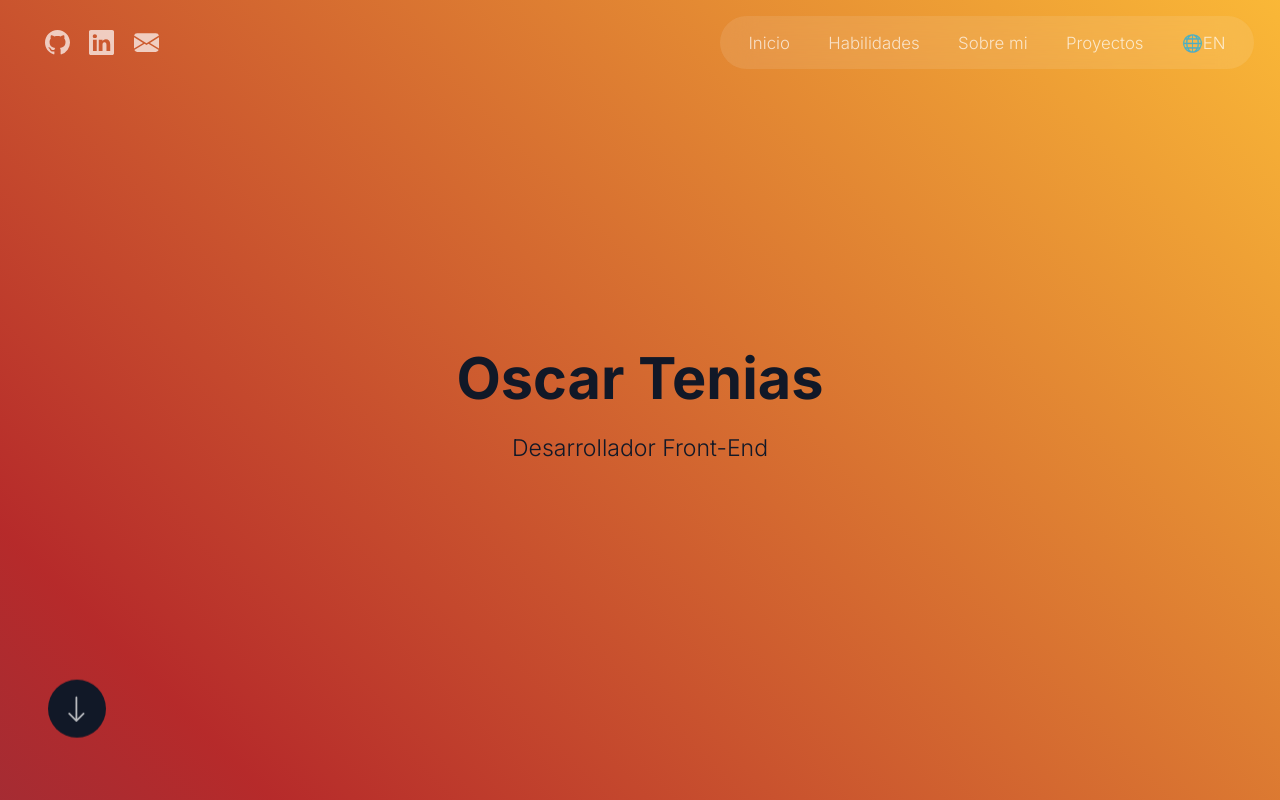
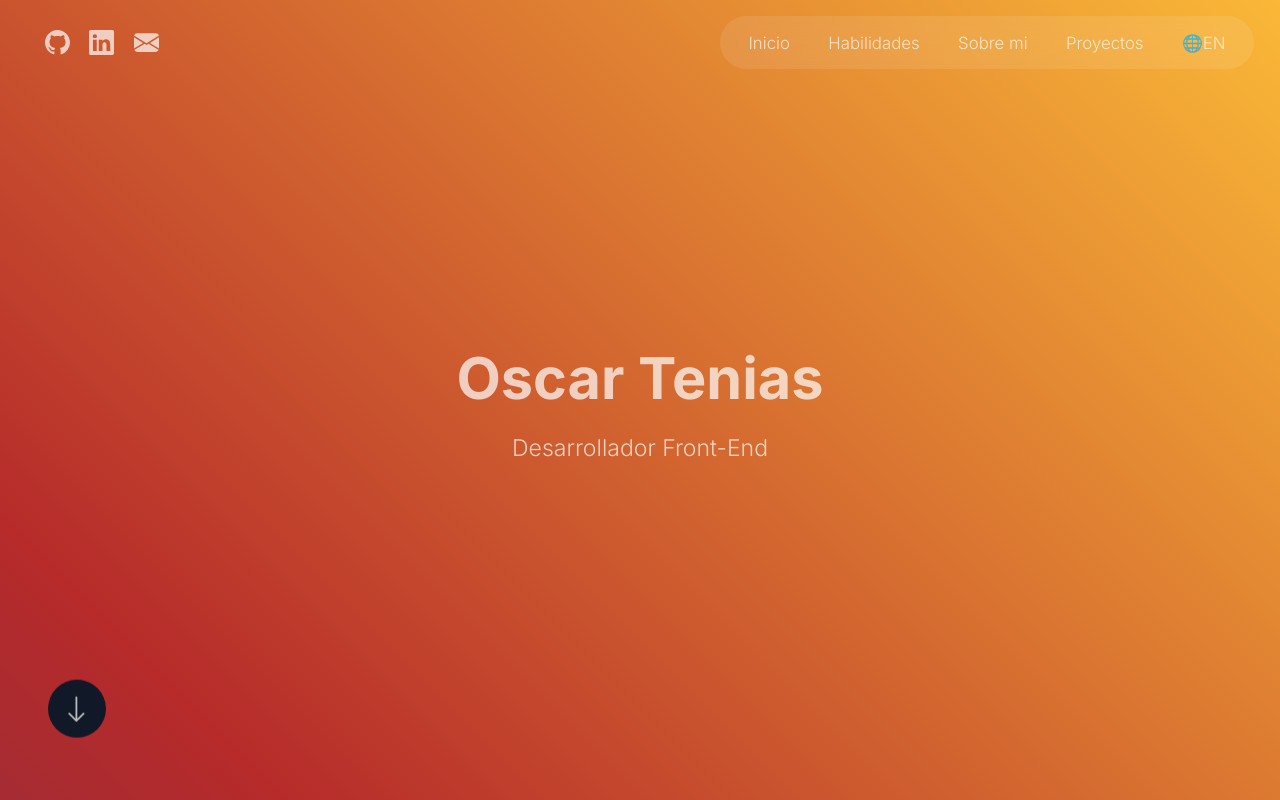
Before and after one commit to 0at-Dev/0at-Dev.github.io, a website with bundled scripts: page index.html in a window 1280 px wide. Shown: the top 800 px of the page. Built offline with nearby package versions, Linux system fonts and the light colour scheme.

Commit message:
update: introduction text color

```diff
--- a/index.html
+++ b/index.html
@@ -80,10 +80,10 @@
 
     <!-- Introduction  -->
       <section id="Introduction" class="w-full h-screen mx-auto py-12 flex flex-col content-center items-center place-content-center relative ">
-           <h1 class="text-[3em] text-dark text-center font-inter font-bold h-fit my-1 desktop:w-[90%]">
+           <h1 class="text-[3em] text-light text-center font-inter font-bold h-fit my-1 desktop:w-[90%]">
               Oscar Tenias
           </h1>
-          <h2 class="text-[1.2rem] text-dark text-center font-inter font-light h-fit my-1 desktop:w-[40%]">
+          <h2 class="text-[1.2rem] text-light text-center font-inter font-light h-fit my-1 desktop:w-[40%]">
             Desarrollador Front-End
           </h2>
 
```
Also changed, not shown: dist/output.css.
